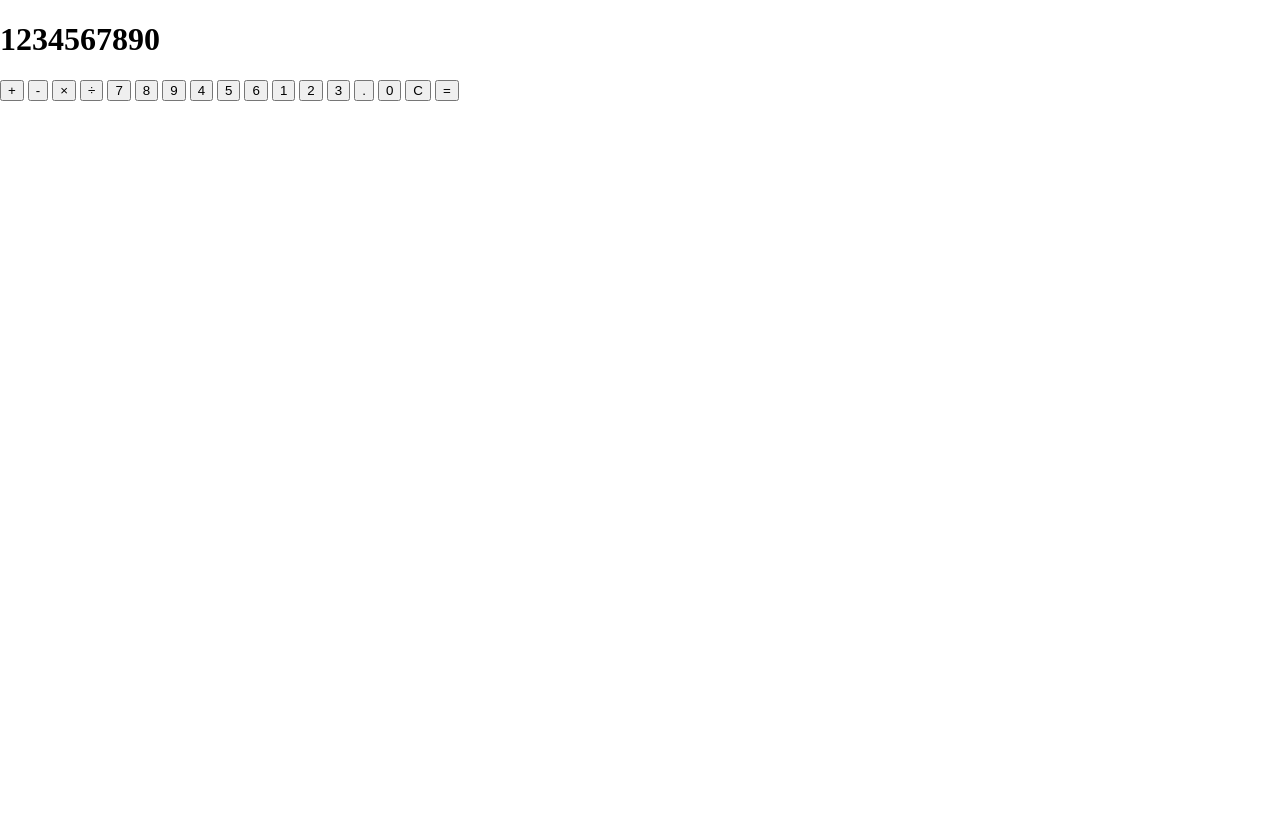
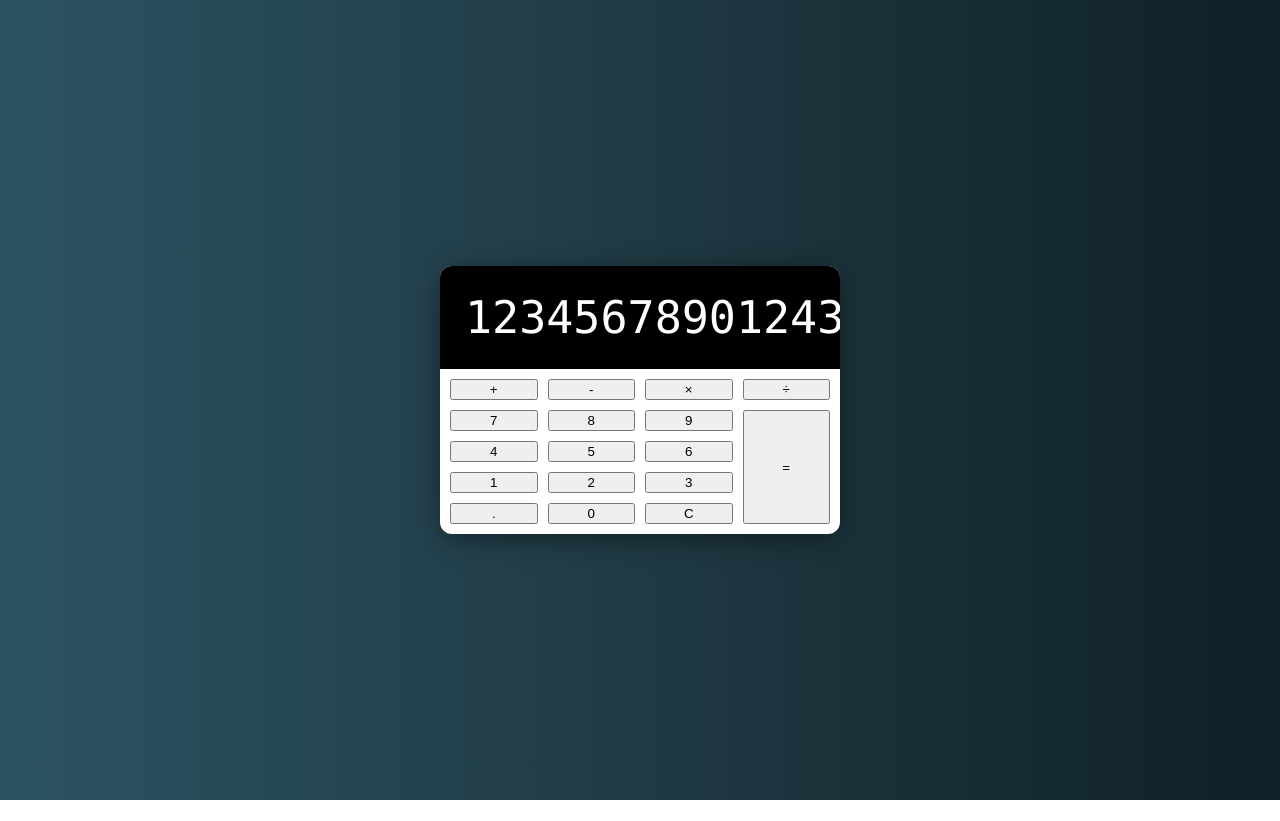
Before and after one commit to leecmoses/calculator, a plain HTML site: page index.html in a window 1280 px wide. After the commit the page ends 800 px from the top, so only its background shows below. Drawn offline with Linux system fonts and the light colour scheme.

Commit message:
Use css grid for button layout

```diff
--- a/index.html
+++ b/index.html
@@ -16,7 +16,7 @@
     <div class="calculator">
       <!-- Display -->
       <div class="calculator-display">
-        <h1>1234567890</h1>
+        <h1>123456789012435523</h1>
       </div>
       <!-- Buttons -->
       <div class="calculator-buttons">
--- a/style.css
+++ b/style.css
@@ -1,4 +1,3 @@
-
 html {
   box-sizing: border-box;
 }
@@ -6,4 +5,77 @@ html {
 body {
   margin: 0;
   min-height: 100vh;
+  display: flex;
+  justify-content: center;
+  align-items: center;
+  background: #0f2027; /* fallback for old browsers */
+  background: -webkit-linear-gradient(
+    to right,
+    #2c5364,
+    #203a43,
+    #0f2027
+  ); /* Chrome 10-25, Safari 5.1-6 */
+  background: linear-gradient(
+    to right,
+    #2c5364,
+    #203a43,
+    #0f2027
+  ); /* W3C, IE 10+/ Edge, Firefox 16+, Chrome 26+, Opera 12+, Safari 7+ */
 }
+
+.calculator {
+  background: white;
+  width: 400px;
+  border-radius: 12px;
+  box-shadow: 0 5px 30px -5px rgba(0, 0, 0, 0.6);
+}
+
+/* Display */
+.calculator-display {
+  border-radius: 12px 12px 0 0;
+  background: black;
+  color: white;
+  margin: 0;
+  display: flex;
+  align-items: center;
+  justify-content: flex-end;
+}
+
+.calculator-display h1 {
+  margin: 0;
+  padding: 25px;
+  font-size: 45px;
+  font-family: "Lucida Console", sans-serif;
+  font-weight: 100;
+  overflow-x: auto;
+}
+
+/* Custom Scrollbar */
+::-webkit-scrollbar {
+  width: 10px;
+}
+
+::-webkit-scrollbar-track {
+  background: #f1f1f1;
+}
+
+::-webkit-scrollbar-thumb {
+  background: #888;
+}
+
+::-webkit-scrollbar-thumb:hover {
+  background: #555;
+}
+
+/* Buttons */
+.calculator-buttons {
+  display: grid;
+  grid-template-columns: repeat(4, 1fr);
+  grid-gap: 10px;
+  padding: 10px;
+}
+
+.equal-sign {
+  grid-column: -2;
+  grid-row: 2 / span 4;
+}
```
